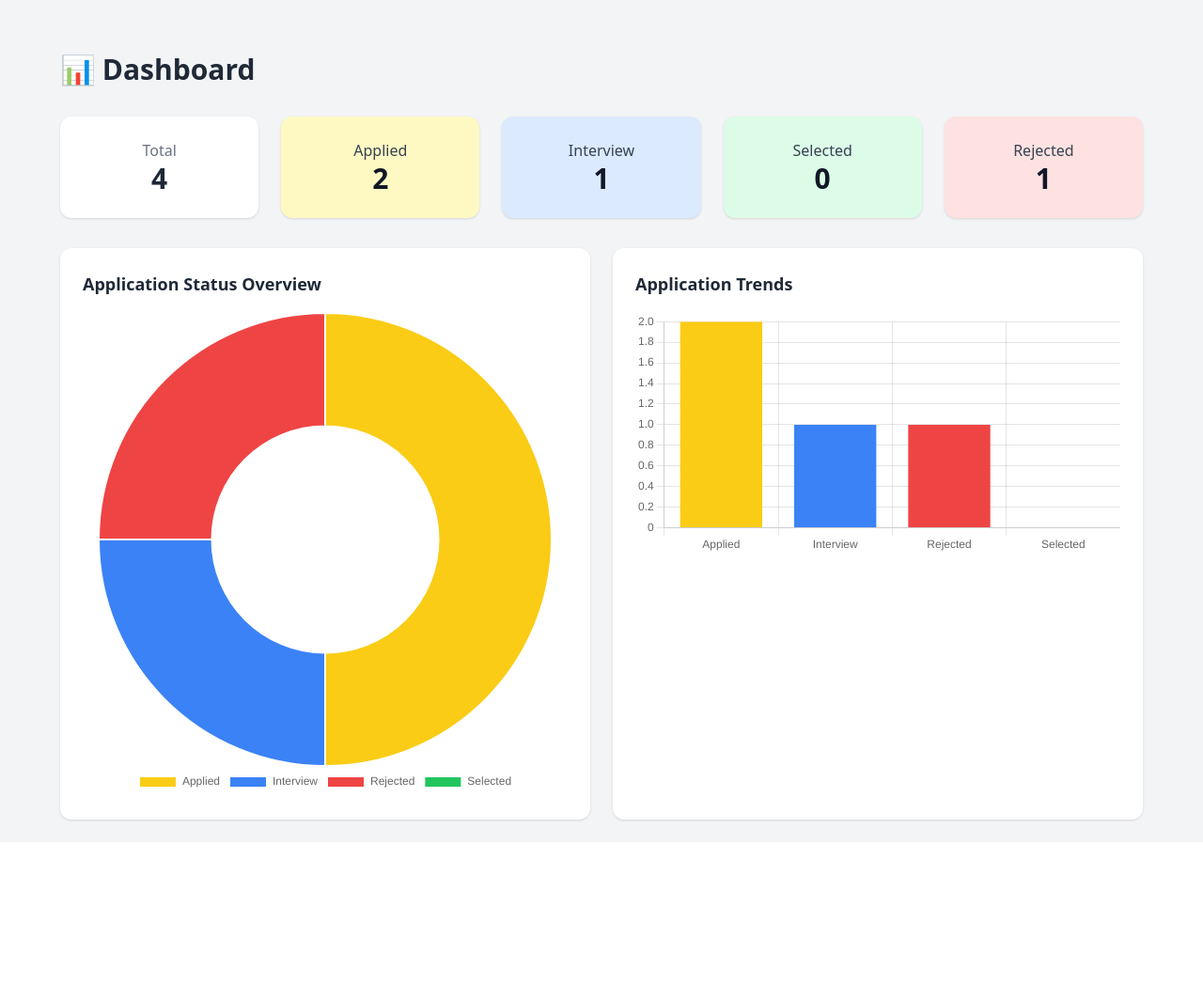
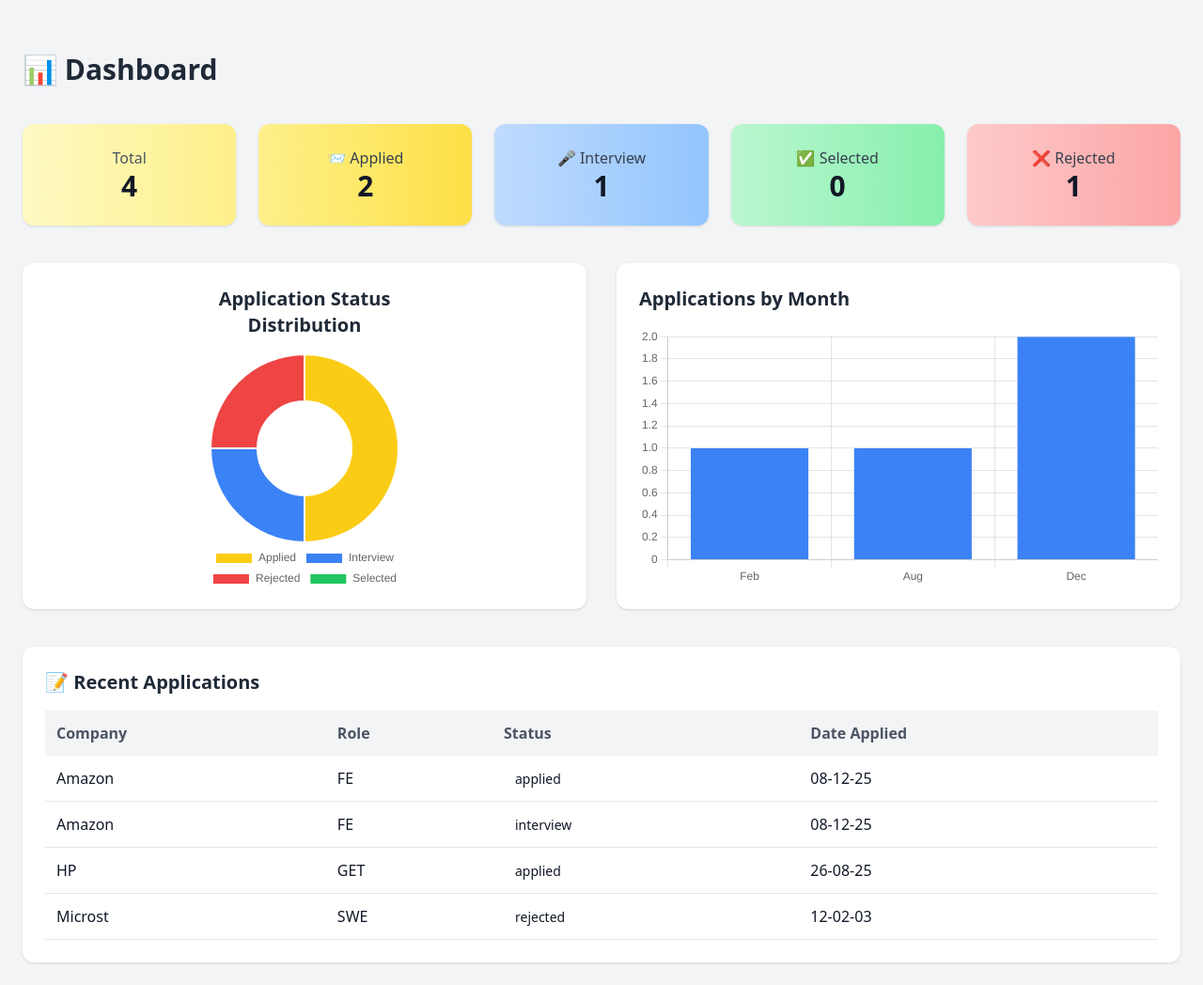
Before and after one commit to jagriti-12/job_tracker, a Django app: page / in a window 1280 px wide. Shown: the part 56-1104 px from the top of the page at 94% size. Before the commit the page ends 932 px from the top, so only its background shows below. Run offline with Django 5.2, Linux system fonts and the light colour scheme; data comes from the database, SQL or seed files in the repository; both versions use the stored data as it was after the commit; some libraries are stand-ins or nearby versions.

Commit message:
DashboardSetup

```diff
--- a/tracker/templates/tracker/dashboard.html
+++ b/tracker/templates/tracker/dashboard.html
@@ -1,48 +1,89 @@
 {% extends 'tracker/base.html' %}
 {% load widget_tweaks %}
 {% block content %}
-<div class="max-w-6xl mx-auto mt-8 space-y-8">
+<div class="max-w-7xl mx-auto mt-8 space-y-10">
 
   <!-- Heading -->
   <h1 class="text-3xl font-bold mb-6 text-gray-800">📊 Dashboard</h1>
 
   <!-- Stats Cards -->
   <div class="grid grid-cols-1 sm:grid-cols-2 lg:grid-cols-5 gap-6">
-    <div class="bg-white p-6 shadow rounded-xl text-center">
-      <p class="text-gray-500">Total</p>
-      <p class="text-3xl font-bold text-gray-800">{{ total }}</p>
+    <div class="bg-gradient-to-r from-yellow-100 to-yellow-200 p-6 shadow rounded-xl text-center">
+      <p class="text-gray-600">Total</p>
+      <p class="text-3xl font-bold text-gray-900">{{ total }}</p>
     </div>
-    <div class="bg-yellow-100 p-6 shadow rounded-xl text-center">
-      <p class="text-gray-700">Applied</p>
+    <div class="bg-gradient-to-r from-yellow-200 to-yellow-300 p-6 shadow rounded-xl text-center">
+      <p class="text-gray-700">📨 Applied</p>
       <p class="text-3xl font-bold">{{ applied }}</p>
     </div>
-    <div class="bg-blue-100 p-6 shadow rounded-xl text-center">
-      <p class="text-gray-700">Interview</p>
+    <div class="bg-gradient-to-r from-blue-200 to-blue-300 p-6 shadow rounded-xl text-center">
+      <p class="text-gray-700">🎤 Interview</p>
       <p class="text-3xl font-bold">{{ interview }}</p>
     </div>
-    <div class="bg-green-100 p-6 shadow rounded-xl text-center">
-      <p class="text-gray-700">Selected</p>
+    <div class="bg-gradient-to-r from-green-200 to-green-300 p-6 shadow rounded-xl text-center">
+      <p class="text-gray-700">✅ Selected</p>
       <p class="text-3xl font-bold">{{ selected }}</p>
     </div>
-    <div class="bg-red-100 p-6 shadow rounded-xl text-center">
-      <p class="text-gray-700">Rejected</p>
+    <div class="bg-gradient-to-r from-red-200 to-red-300 p-6 shadow rounded-xl text-center">
+      <p class="text-gray-700">❌ Rejected</p>
       <p class="text-3xl font-bold">{{ rejected }}</p>
     </div>
   </div>
 
-  <!-- Charts -->
-  <div class="grid grid-cols-1 md:grid-cols-2 gap-6">
-
+  <!-- Charts Row -->
+  <div class="grid grid-cols-1 lg:grid-cols-2 gap-8">
     <!-- Doughnut -->
-    <div class="bg-white p-6 rounded-xl shadow">
-      <h2 class="text-lg font-bold mb-4 text-gray-800">Application Status Overview</h2>
-      <canvas id="statusChart" class="w-full h-48"></canvas>
+    <div class="bg-white p-6 rounded-xl shadow flex justify-center">
+      <div class="w-64 h-64"> <!-- 👈 size controlled -->
+        <h2 class="text-xl font-bold mb-4 text-gray-800 text-center">Application Status Distribution</h2>
+        <canvas id="statusChart" class="w-full h-full"></canvas>
+      </div>
     </div>
 
-    <!-- Bar Chart -->
+    <!-- Bar -->
     <div class="bg-white p-6 rounded-xl shadow">
-      <h2 class="text-lg font-bold mb-4 text-gray-800">Application Trends</h2>
+      <h2 class="text-xl font-bold mb-4 text-gray-800">Applications by Month</h2>
       <canvas id="barChart" class="w-full h-48"></canvas>
+    </div>
+  </div>
+
+  <!-- Recent Applications Table -->
+  <div class="bg-white p-6 rounded-xl shadow">
+    <h2 class="text-xl font-bold mb-4 text-gray-800">📝 Recent Applications</h2>
+    <div class="overflow-x-auto">
+      <table class="w-full border-collapse">
+        <thead>
+          <tr class="bg-gray-100 text-left text-gray-600">
+            <th class="p-3">Company</th>
+            <th class="p-3">Role</th>
+            <th class="p-3">Status</th>
+            <th class="p-3">Date Applied</th>
+          </tr>
+        </thead>
+        <tbody>
+          {% for job in recent_jobs %}
+          <tr class="border-b hover:bg-gray-50">
+            <td class="p-3">{{ job.company }}</td>
+            <td class="p-3">{{ job.role }}</td>
+            <td class="p-3">
+              <span class="px-3 py-1 rounded-full text-sm
+                {% if job.status == 'Applied' %} bg-yellow-100 text-yellow-700
+                {% elif job.status == 'Interview' %} bg-blue-100 text-blue-700
+                {% elif job.status == 'Selected' %} bg-green-100 text-green-700
+                {% elif job.status == 'Rejected' %} bg-red-100 text-red-700
+                {% endif %}">
+                {{ job.status }}
+              </span>
+            </td>
+            <td class="p-3">{{ job.date_applied|date:"d-m-y" }}</td>
+          </tr>
+          {% empty %}
+          <tr>
+            <td colspan="4" class="p-3 text-center text-gray-500">No recent applications found.</td>
+          </tr>
+          {% endfor %}
+        </tbody>
+      </table>
     </div>
   </div>
 </div>
@@ -59,11 +100,11 @@
       datasets: [{
         data: [{{ applied }}, {{ interview }}, {{ rejected }}, {{ selected }}],
         backgroundColor: ['#facc15', '#3b82f6', '#ef4444', '#22c55e'],
-        borderWidth: 2
       }]
     },
     options: {
       responsive: true,
+      maintainAspectRatio: false,
       plugins: { legend: { position: 'bottom' } }
     }
   });
@@ -73,20 +114,19 @@
   new Chart(ctx2, {
     type: 'bar',
     data: {
-      labels: ['Applied', 'Interview', 'Rejected', 'Selected'],
+      labels: {{ months|safe }},
       datasets: [{
-        label: 'Job Applications',
-        data: [{{ applied }}, {{ interview }}, {{ rejected }}, {{ selected }}],
-        backgroundColor: ['#facc15', '#3b82f6', '#ef4444', '#22c55e']
+        label: 'Applications',
+        data: {{ monthly_counts|safe }},
+        backgroundColor: '#3b82f6'
       }]
     },
     options: {
       responsive: true,
       plugins: { legend: { display: false } },
-      scales: {
-        y: { beginAtZero: true }
-      }
+      scales: { y: { beginAtZero: true } }
     }
   });
 </script>
+
 {% endblock %}
--- a/tracker/urls.py
+++ b/tracker/urls.py
@@ -2,12 +2,15 @@ from django.urls import path
 from . import views
 
 urlpatterns = [
-    path('', views.dashboard, name='dashboard'),
-    path('', views.job_list, name='job_list'),
-    path('job/create/', views.job_create, name='job_create'),
-    path('jobs/add/', views.job_create, name='job_create'),
-    path('jobs/<int:pk>/edit/', views.job_edit, name='job_edit'),
-    path('jobs/<int:pk>/delete/', views.job_delete, name='job_delete'),
-    path('', views.home, name='home'),
+    path('', views.dashboard, name='dashboard'),         # Dashboard
+    path('jobs/', views.job_list, name='job_list'),      # Jobs List
+    path('jobs/add/', views.job_create, name='job_create'),  # Add Job
+    path('jobs/<int:pk>/edit/', views.job_edit, name='job_edit'),  # Edit Job
+    path('jobs/<int:pk>/delete/', views.job_delete, name='job_delete'),  # Delete Job
+
+    # agar alag home page rakhna hai dashboard se
+    path('home/', views.home, name='home'),
+
+    # alternate add_application agar chahiye
     path('add/', views.add_application, name='add_application'),
 ]
--- a/tracker/views.py
+++ b/tracker/views.py
@@ -3,6 +3,9 @@ from .models import JobApplication
 from django.utils import timezone
 from django import forms
 from .forms import JobApplicationForm
+from django.db.models.functions import TruncMonth
+from django.db.models import Count
+import calendar
 
 # Simple form for jobs
 class JobApplicationForm(forms.ModelForm):
@@ -19,18 +22,34 @@ def dashboard(request):
     rejected = jobs.filter(status="rejected").count()
     selected = jobs.filter(status="selected").count()
 
+    # Monthly applications count
+    monthly_data = (
+        jobs.annotate(month=TruncMonth("date_applied"))
+        .values("month")
+        .annotate(count=Count("id"))
+        .order_by("month")
+    )
+    months = [calendar.month_abbr[d["month"].month] for d in monthly_data if d["month"]]
+    monthly_counts = [d["count"] for d in monthly_data]
+
+    # Recent jobs (last 5)
+    recent_jobs = jobs.order_by("-date_applied")[:5]
+
     context = {
-        'total': total,
-        'applied': applied,
-        'interview': interview,
-        'rejected': rejected,
-        'selected': selected,
+        "total": total,
+        "applied": applied,
+        "interview": interview,
+        "rejected": rejected,
+        "selected": selected,
+        "months": months,
+        "monthly_counts": monthly_counts,
+        "recent_jobs": recent_jobs,
     }
-    return render(request, 'tracker/dashboard.html', context)
+    return render(request, "tracker/dashboard.html", context)
 
 # List all jobs
 def job_list(request):
-    jobs = JobApplication.objects.all().order_by('-date_applied') #Newest First
+    jobs = JobApplication.objects.all().order_by('-date_applied')  # Newest First
     return render(request, 'tracker/job_list.html', {'jobs': jobs})
 
 # Add new job
@@ -45,7 +64,6 @@ def job_create(request):
     else:
         form = JobApplicationForm()
     return render(request, 'tracker/job_form.html', {'form': form})
-
 
 # Edit job
 def job_edit(request, pk):
@@ -69,7 +87,7 @@ def job_delete(request, pk):
 
 # tracker/views.py
 def home(request):
-    applications = JobApplication.objects.all().order_by('-application_date')
+    applications = JobApplication.objects.all().order_by('-date_applied')
     return render(request, 'tracker/home.html', {'applications': applications})
 
 def add_application(request):
```
Also changed, not shown: tracker/templates/tracker/job_form.html (+17 -46 lines), db.sqlite3.
